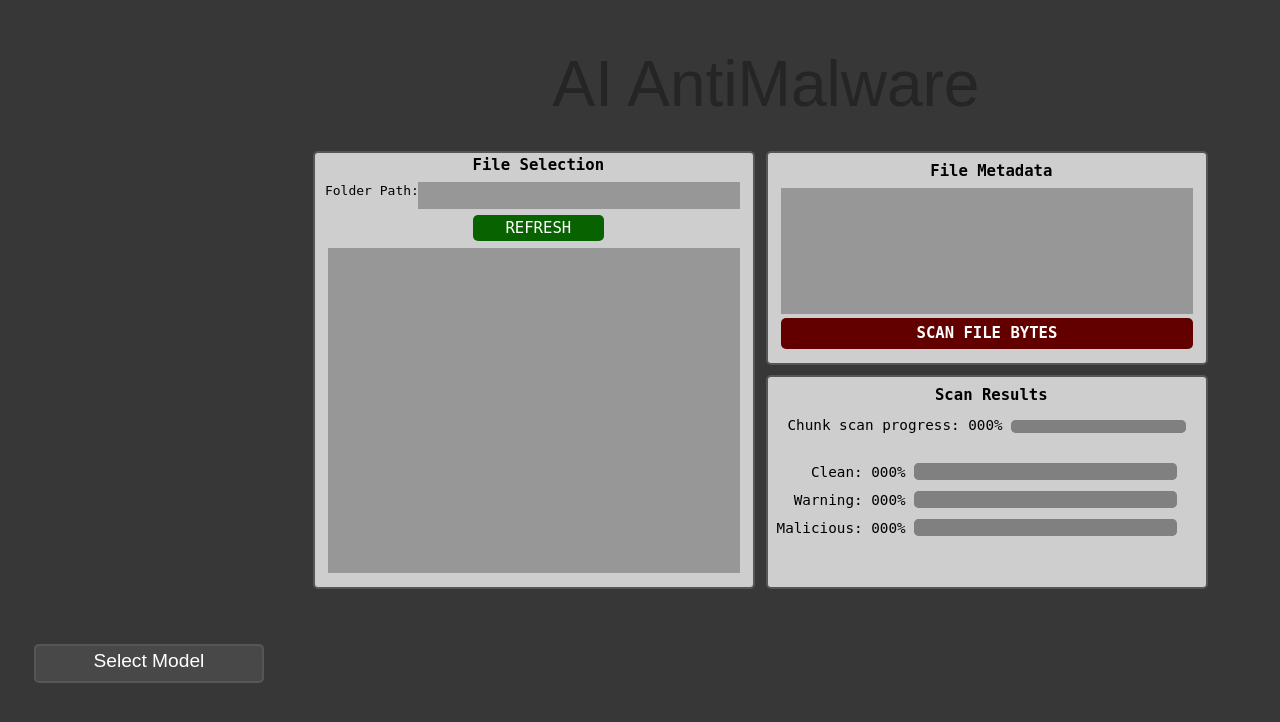
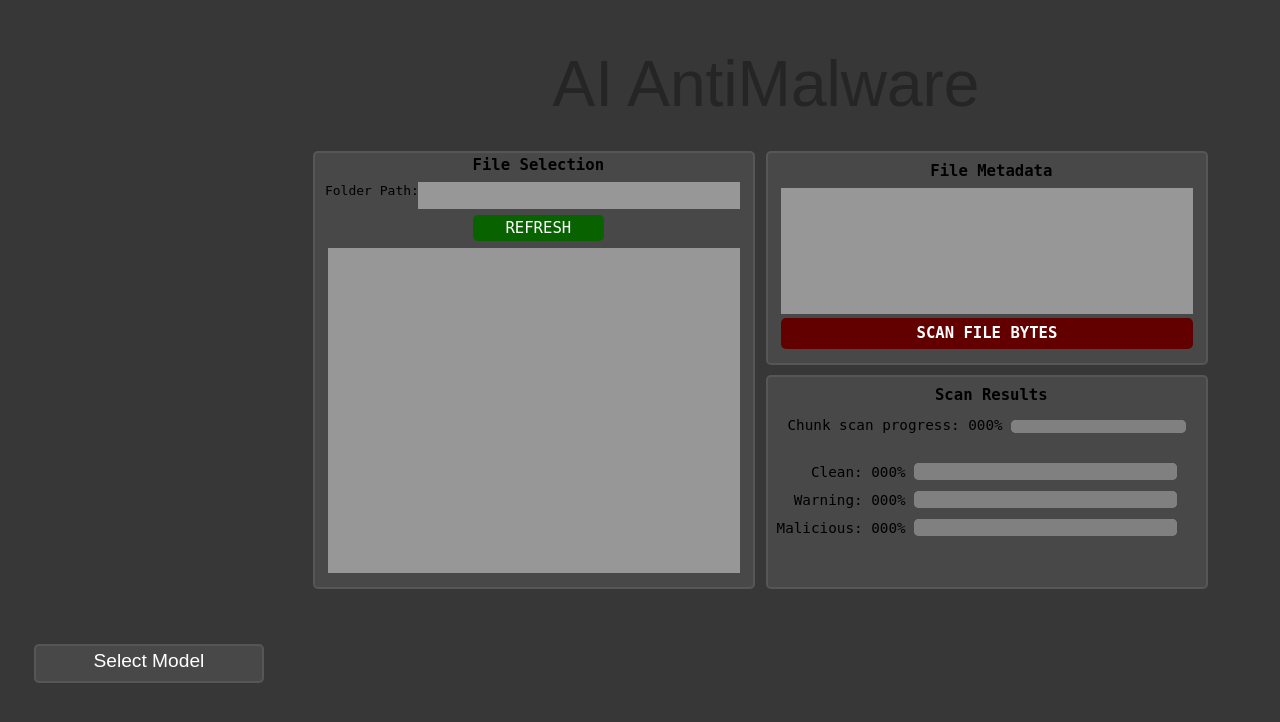
Before and after one commit to chriswee168/ai-file-scanner-app, a Django app: template server/main/templates/main/index.html in a window 1280 px wide; the page is wider, and only the part inside the window is pictured. Shown: the top 722 px of that part. Run offline with Django 5.2, Linux system fonts and the light colour scheme; the template is opened without the code that fills it, so the values that code supplies are empty.

Commit message:
Make all div boxes darker

```diff
--- a/server/main/static/main/css/index.css
+++ b/server/main/static/main/css/index.css
@@ -285,7 +285,7 @@ label
 /* Class for all boxes. */
 .div-box
 {
-    background-color: rgb(206, 206, 206);
+    background-color: rgb(72, 72, 72);
     text-align: center;
     position: relative;
     border-style: solid;
```
